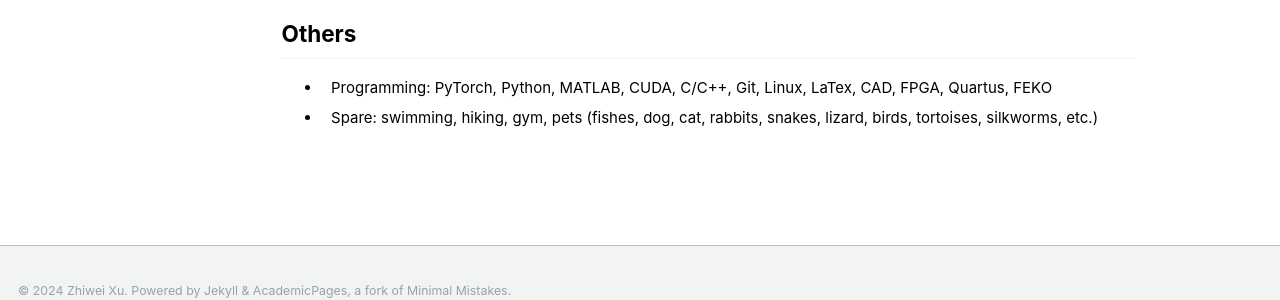
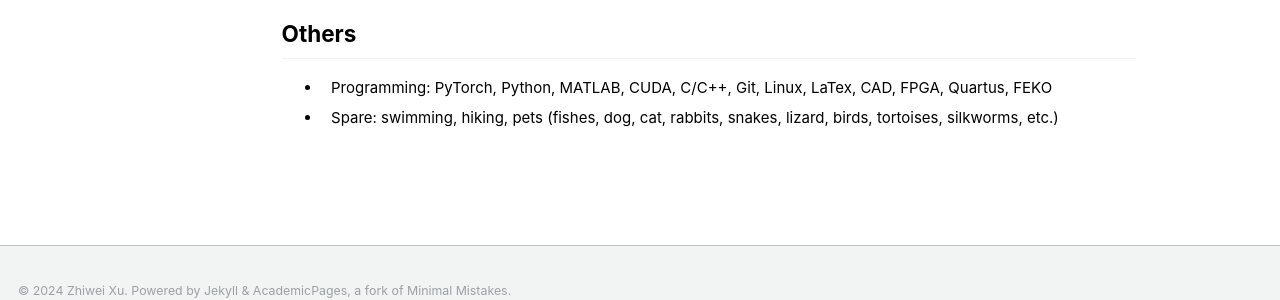
Before and after one commit to zwxu064/zwxu064.github.io, a Jekyll site: the page built from _pages/about.html, in a window 1280 px wide and 900 px high, scrolled down 3105 px. Shown: the part 563-863 px from the top of the window. Built offline with Jekyll 4.4.1, drawn with Linux system fonts in a browser that asks for light colours.

Commit message:
Update about.html

```diff
--- a/_pages/about.html
+++ b/_pages/about.html
@@ -253,5 +253,5 @@
 <ul>
     <li><div>Programming: PyTorch, Python, MATLAB, CUDA, C/C++, Git, Linux, LaTex, CAD, FPGA, Quartus, FEKO</div>
 
-    <li><div>Spare: swimming, hiking, gym, pets (fishes, dog, cat, rabbits, snakes, lizard, birds, tortoises, silkworms, etc.)</div>
+    <li><div>Spare: swimming, hiking, pets (fishes, dog, cat, rabbits, snakes, lizard, birds, tortoises, silkworms, etc.)</div>
 </ul>
```
